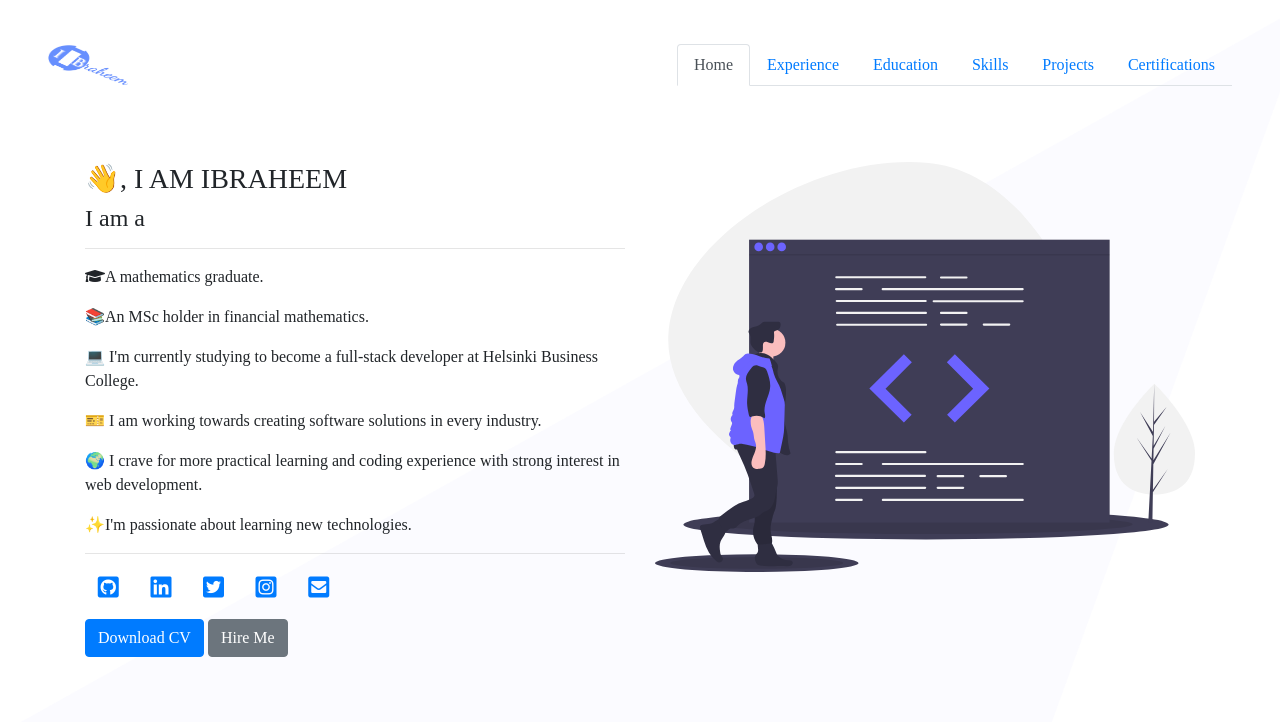
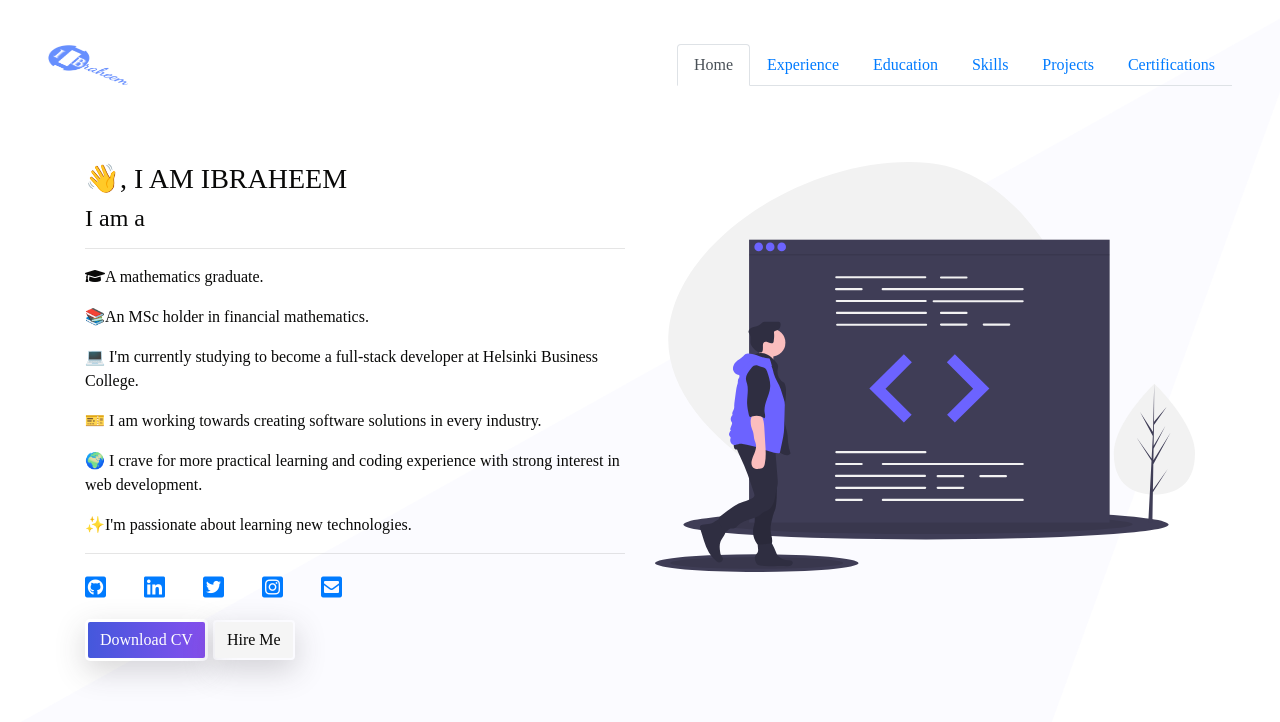
Before and after one commit to IbraheemLanre/Interactive_CV, a plain HTML site: page index.html in a window 1280 px wide. Drawn offline with nearby package versions, Linux system fonts and the light colour scheme; a web font is replaced by a local one.

Commit message:
added more styling to hero-banner sections

```diff
--- a/css/style.css
+++ b/css/style.css
@@ -8,9 +8,16 @@
   --secondary-color: #67fec8;
   --highlight-color: #678ffe;
   --light-color: #fff;
+  --gradient-color: linear-gradient(90deg, #4458dc 0%, #854fee 100%);
   --dark-color: #090908;
-  --mix-color: #bfc3cf;
+  --mix-color: whitesmoke;
   --font: "Ovo", serif;
+  --box-shadow: 0px 10px 30px rgba(57, 56, 61, 0.205);
+  --shadow-color: 0px 10px 30px rgba(118, 85, 225, 0.3);
+}
+
+html {
+  scroll-behavior: smooth;
 }
 
 body {
@@ -26,7 +33,7 @@ header {
 .hero-banner {
   padding-top: 2rem;
   min-height: 85vh;
-  /* color: var(--dark-color); */
+  color: var(--dark-color);
 }
 
 .hero-banner .site-title h3 {
@@ -44,5 +51,55 @@ header {
 }
 
 .social-link {
-  padding: 0.8rem;
+  padding-right: 2rem;
 }
+
+button a {
+  text-decoration: none;
+  color: var(--light-color);
+}
+
+button a:hover {
+  text-decoration: none;
+  color: var(--dark-color);
+}
+
+.cv-btn {
+  background: var(--gradient-color);
+  background-clip: padding-box;
+  color: var(--mix-color);
+  transition: background 0.6s ease;
+  box-shadow: var(--box-shadow);
+  border: 3px solid transparent;
+  border-radius: 5px;
+}
+
+.cv-btn:hover {
+  background: var(--mix-color);
+  background-clip: padding-box;
+  color: var(--dark-color);
+}
+
+.hire-btn {
+  background: var(--mix-color);
+  background-clip: padding-box;
+  color: var(--dark-color);
+  transition: background 0.6s ease;
+  box-shadow: var(--box-shadow);
+  border: 3px solid transparent;
+  border-radius: 5px;
+}
+
+.hire-btn:hover {
+  background: var(--gradient-color);
+  background-clip: padding-box;
+  color: var(--light-color);
+}
+
+.hire-btn a {
+  color: var(--dark-color);
+}
+
+.hire-btn a:hover {
+  color: var(--light-color);
+}
--- a/index.html
+++ b/index.html
@@ -151,10 +151,14 @@
               </div>
 
               <div class="site-buttons">
-                <button type="button" class="btn btn-primary"><a href=""></a>
-                  Download CV
+                <button type="button" class="btn btn-primary cv-btn">
+                  <a href="assets/Ibraheem.pdf" download="Ibraheem Resume.pdf"
+                    >Download CV</a
+                  >
                 </button>
-                <button type="button" class="btn btn-secondary">Hire Me</button>
+                <button type="button" class="btn btn-secondary hire-btn">
+                  <a href="tel: +358402547830">Hire Me</a>
+                </button>
               </div>
             </div>
             <div class="col-lg-6 col-md-12 banner-image">
```
Also changed, not shown: 1 other file.
